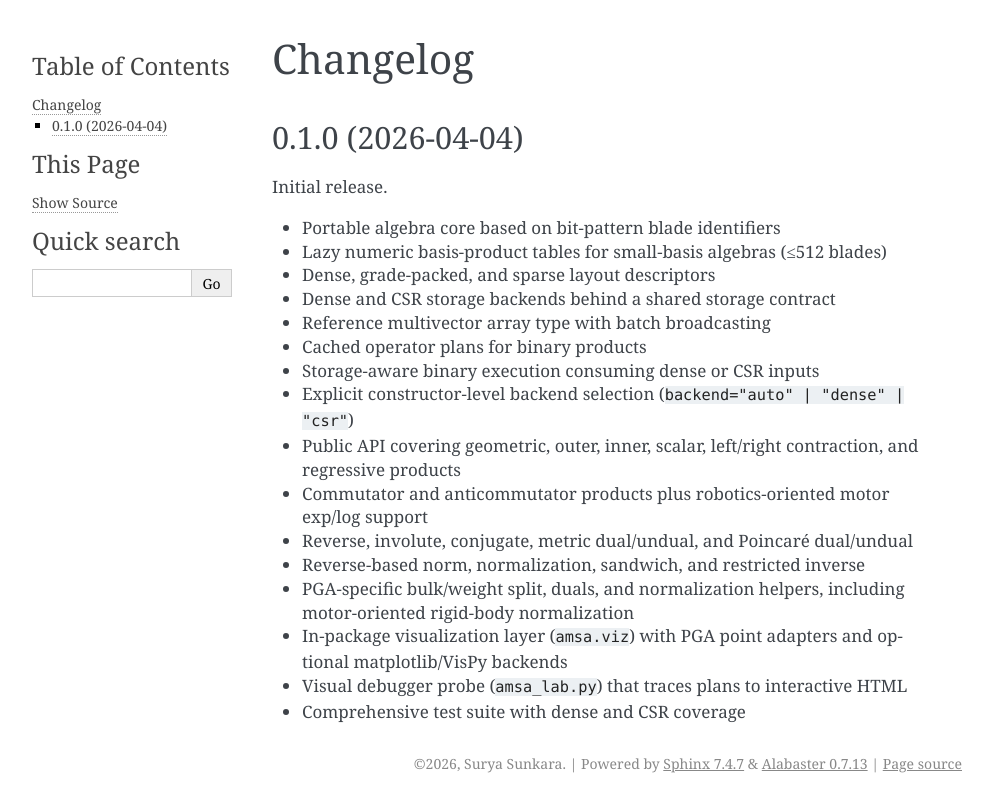
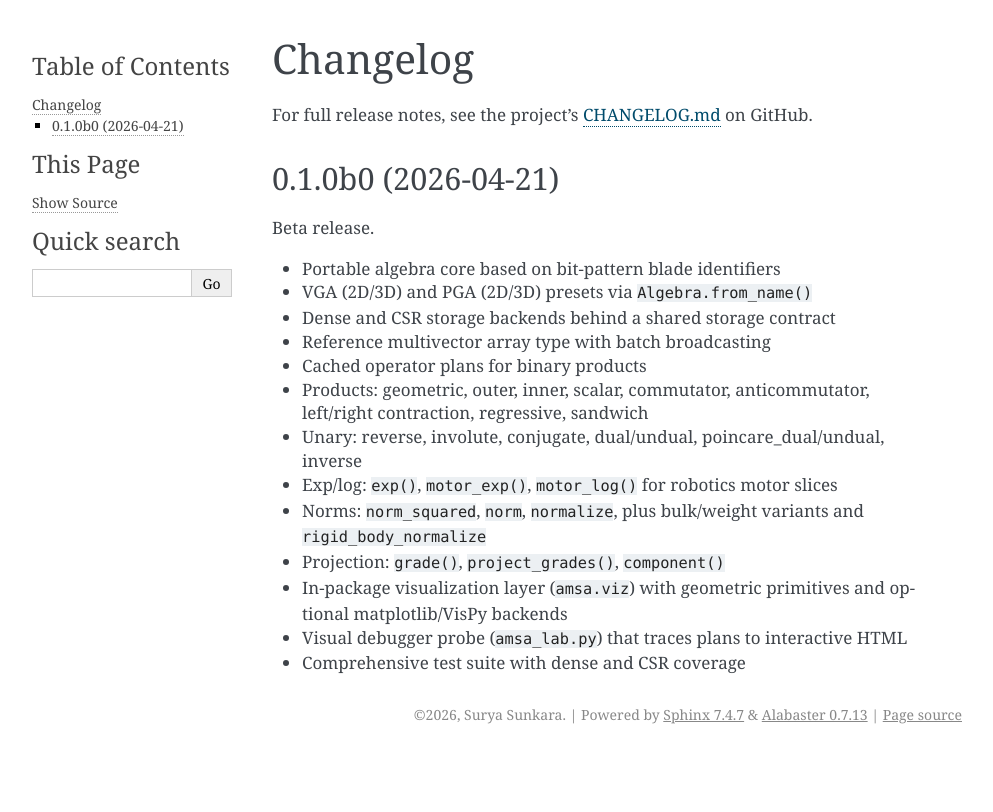
Before and after one commit to sunkmechie/AMSA, a Sphinx documentation site: the page built from docs/changelog.rst, in a window 1280 px wide. Shown: the top 812 px of the page, without its empty margins (148-1141 px from the left). Built offline with Sphinx 7.4.7, drawn with Linux system fonts in a browser that asks for light colours.

Commit message:
docs update

```diff
--- a/docs/changelog.rst
+++ b/docs/changelog.rst
@@ -1,24 +1,23 @@
 Changelog
 =========
 
-0.1.0 (2026-04-04)
-------------------
+For full release notes, see the project's `CHANGELOG.md <https://github.com/amsa/amsa/blob/main/CHANGELOG.md>`_ on GitHub.
 
-Initial release.
+0.1.0b0 (2026-04-21)
+--------------------
+
+Beta release.
 
 - Portable algebra core based on bit-pattern blade identifiers
-- Lazy numeric basis-product tables for small-basis algebras (≤512 blades)
-- Dense, grade-packed, and sparse layout descriptors
+- VGA (2D/3D) and PGA (2D/3D) presets via ``Algebra.from_name()``
 - Dense and CSR storage backends behind a shared storage contract
 - Reference multivector array type with batch broadcasting
 - Cached operator plans for binary products
-- Storage-aware binary execution consuming dense or CSR inputs
-- Explicit constructor-level backend selection (``backend="auto" | "dense" | "csr"``)
-- Public API covering geometric, outer, inner, scalar, left/right contraction, and regressive products
-- Commutator and anticommutator products plus robotics-oriented motor exp/log support
-- Reverse, involute, conjugate, metric dual/undual, and Poincaré dual/undual
-- Reverse-based norm, normalization, sandwich, and restricted inverse
-- PGA-specific bulk/weight split, duals, and normalization helpers, including motor-oriented rigid-body normalization
-- In-package visualization layer (``amsa.viz``) with PGA point adapters and optional matplotlib/VisPy backends
+- Products: geometric, outer, inner, scalar, commutator, anticommutator, left/right contraction, regressive, sandwich
+- Unary: reverse, involute, conjugate, dual/undual, poincare_dual/undual, inverse
+- Exp/log: ``exp()``, ``motor_exp()``, ``motor_log()`` for robotics motor slices
+- Norms: ``norm_squared``, ``norm``, ``normalize``, plus bulk/weight variants and ``rigid_body_normalize``
+- Projection: ``grade()``, ``project_grades()``, ``component()``
+- In-package visualization layer (``amsa.viz``) with geometric primitives and optional matplotlib/VisPy backends
 - Visual debugger probe (``amsa_lab.py``) that traces plans to interactive HTML
 - Comprehensive test suite with dense and CSR coverage
--- a/docs/examples.rst
+++ b/docs/examples.rst
@@ -28,9 +28,9 @@ Planes
 Robotics
 --------
 
-- ``examples/robotics/pga_circle_motion_2d.py`` — 2D PGA motor stepping
 - ``examples/robotics/pga_corridor_corner_2d.py`` — wall intersection via regressive product
 - ``examples/robotics/pga_rigid_body_trajectory_2d.py`` — repeated motor application
+- ``examples/robotics/pga3d_kinematic_chain.py`` — 3D PGA kinematic chain
 - ``examples/robotics/planar_heading_rotor.py`` — VGA rotor heading update
 - ``examples/robotics/ray_plane_reflection_3d.py`` — sandwich reflection in VGA3d
 - ``examples/robotics/robot_rotation_comparison_2d.py`` — rotor vs matrix/quaternion comparison
```
